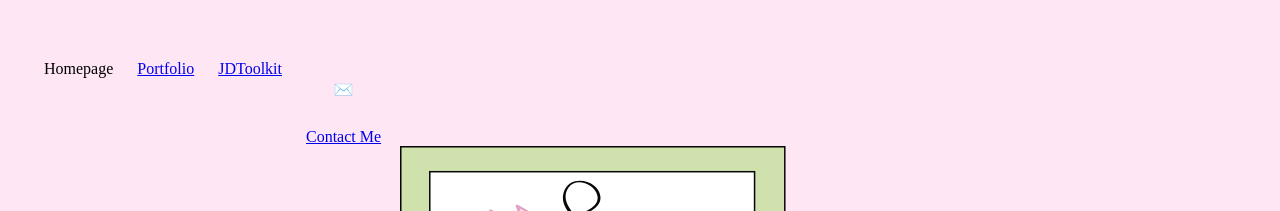
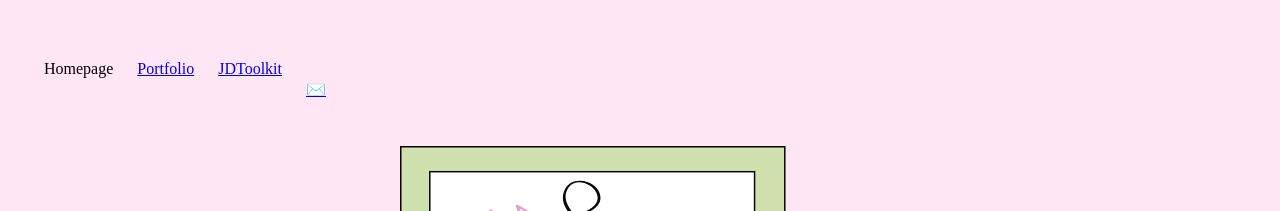
Before and after one commit to ALLYS1124/jdtoolkit-homepage, a plain HTML site: page index.html in a window 1280 px wide. Shown: the top 211 px of the page. Drawn offline with Linux system fonts and the light colour scheme.

Commit message:
Add files via upload

```diff
--- a/index.html
+++ b/index.html
@@ -14,7 +14,7 @@
 				<li>Homepage</li>
 				<li><a href="https://allys1124.github.io/portfolio/">Portfolio</a>
 				<li><a href="https://allys1124.github.io/JDToolkit/">JDToolkit</a></li>
-				<li> <h4 id="emoji">✉️</h4><a href="mailto:24asantana@gmail.com">Contact Me</a></li>
+				<li> <a href="mailto:24asantana@gmail.com"><h4 id="emoji">✉️</h4></a></li>
 			</ul>
 		</div>
 
```
